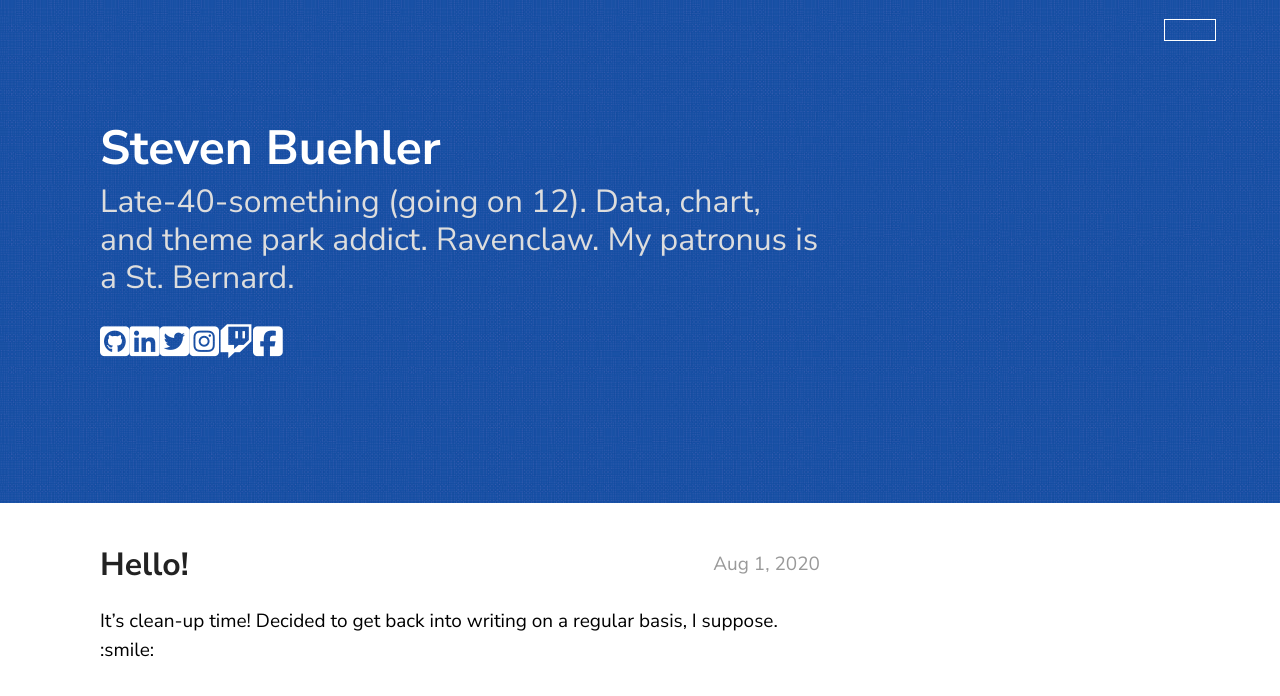
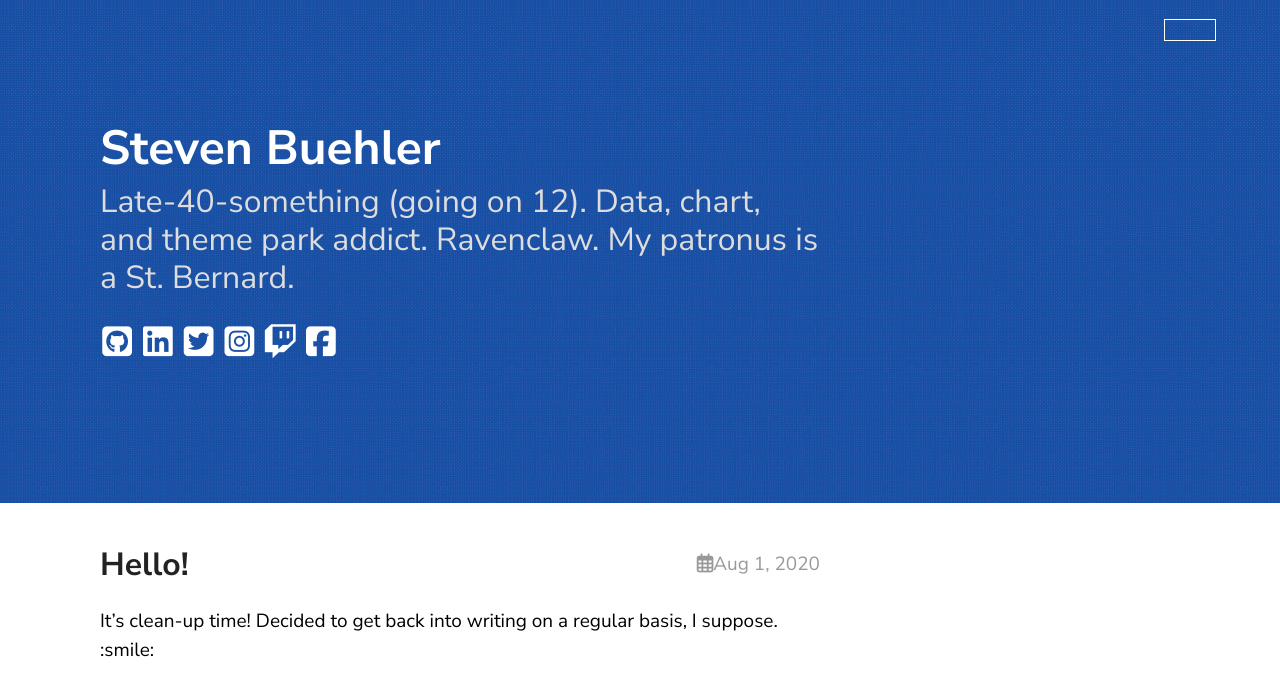
Before and after one commit to stevenbuehler/stevenbuehler.github.io, a Jekyll site: the page built from index.md, in a window 1280 px wide. Shown: the top 696 px of the page. Built offline with Jekyll 4.4.1, drawn with Linux system fonts in a browser that asks for light colours; nearby versions of some CDN libraries.

Commit message:
CSS updates.

```diff
--- a/_includes/footer.html
+++ b/_includes/footer.html
@@ -4,7 +4,6 @@
 	window.dataLayer = window.dataLayer || [];
 	function gtag() { dataLayer.push(arguments); }
 	gtag('js', new Date());
-
 	gtag('config', '{{ site.texture.analytics_id }}');
 </script>
 {%- endif -%}
--- a/_layouts/home.html
+++ b/_layouts/home.html
@@ -10,7 +10,7 @@ layout: page
 			<a class="post-link" href="{{ post.url | relative_url }}">
 				<h2 class="post-title">{{ post.title | escape }}</h2>
 			</a>
-			<div class="post-date"><i class="icon-calendar"></i>{{ post.date | date: date_format }}</div>
+			<div class="post-date"><i class="far fa-calendar-alt"></i>{{ post.date | date: date_format }}</div>
 		</div>
 		<div class="post">
 			{%- if site.show_excerpts -%}
--- a/_sass/ext/_fonts.scss
+++ b/_sass/ext/_fonts.scss
@@ -20,12 +20,7 @@
 }
 */
 
- [class^="fab-"]:before, [class*=" fab-"]:before {
-  font-family: "fontello";
-  font-style: normal;
-  font-weight: normal;
-  speak: none;
-
+ [class^="fab "]:before {
   display: inline-block;
   text-decoration: inherit;
   width: 1em;
```
